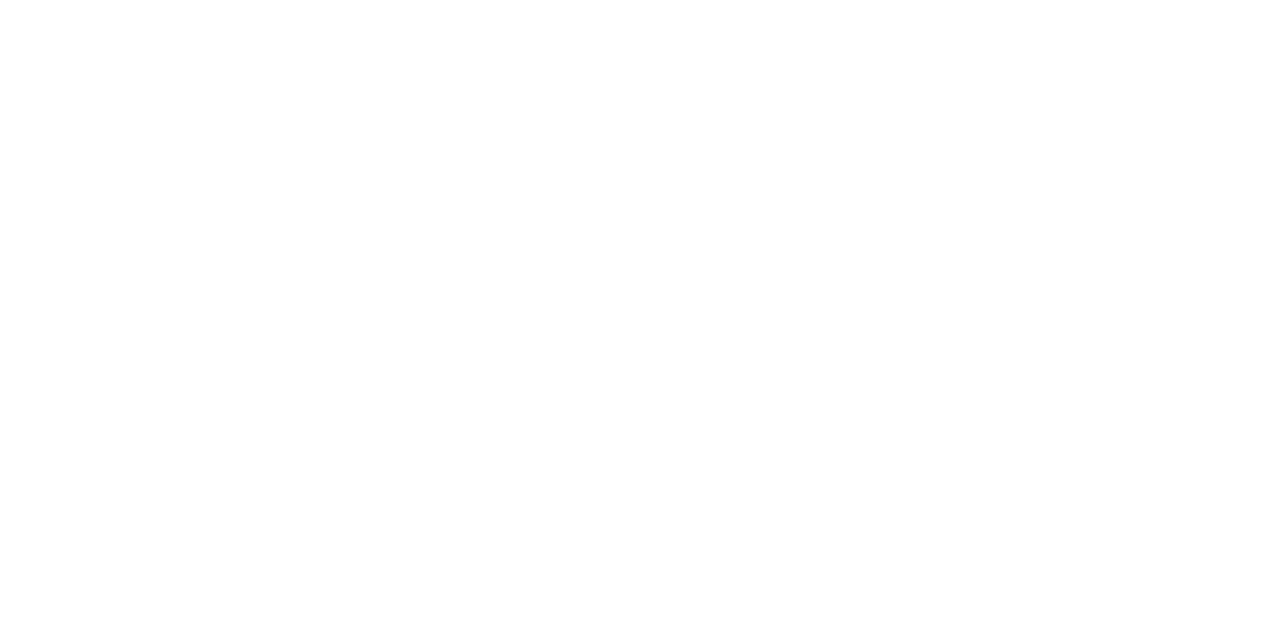
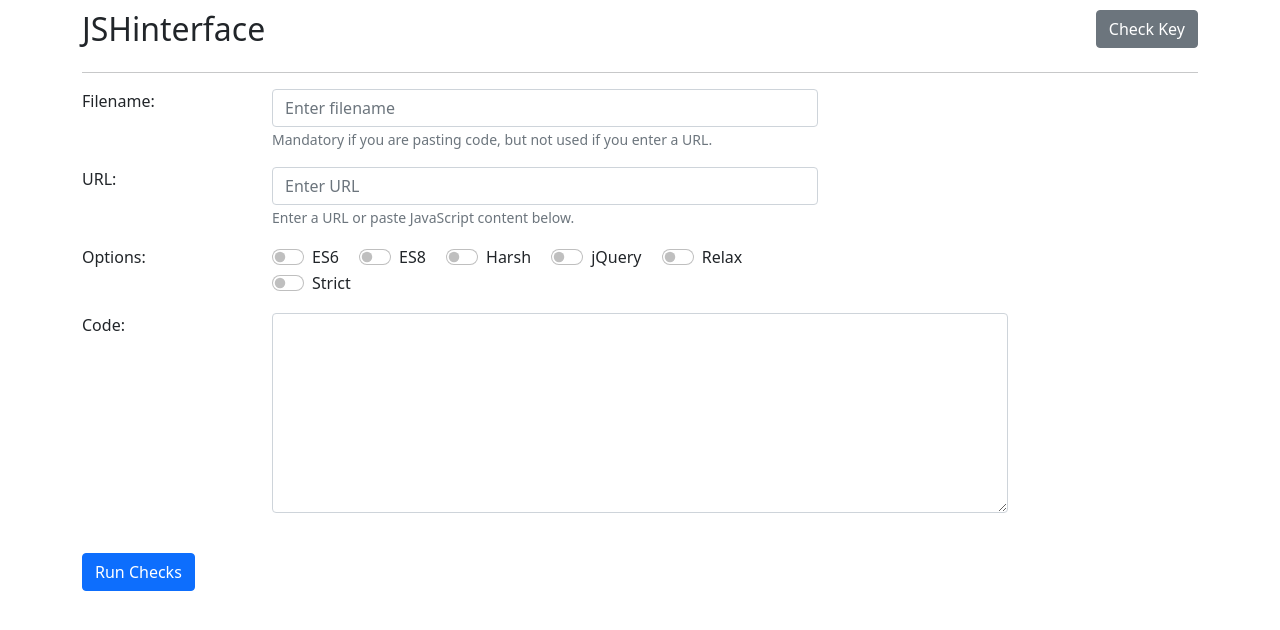
Before and after one commit to Mickyreegs/api-codealong, a plain HTML site: page index.html in a window 1280 px wide. Drawn offline with nearby package versions, Linux system fonts and the light colour scheme; files that its build step writes are made by us from their sources; a web font is replaced by a local one.

Commit message:
Add HTML and CSS from CI template

```diff
--- a/assets/style.css
+++ b/assets/style.css
@@ -0,0 +1,50 @@
+@font-face {
+    font-family: "Menlo";
+    font-style: normal;
+    font-weight: normal;
+    src: url("../fonts/Menlo-Regular.woff") format("woff");
+  }
+  @font-face {
+    font-family: "Menlo";
+    font-style: normal;
+    font-weight: bold;
+    src: url("../fonts/Menlo-Bold.woff") format("woff");
+  }
+  @font-face {
+    font-family: "Menlo";
+    font-style: italic;
+    font-weight: normal;
+    src: url("../fonts/Menlo-Italic.woff") format("woff");
+  }
+  @font-face {
+    font-family: "Menlo";
+    font-style: italic;
+    font-weight: bold;
+    src: url("../fonts/Menlo-BoldItalic.woff") format("woff");
+  }
+
+  ::-webkit-scrollbar {
+    -webkit-appearance: none;
+    width: 7px;
+  }
+
+  ::-webkit-scrollbar-thumb {
+    border-radius: 4px;
+    background-color: rgba(0, 0, 0, .5);
+    box-shadow: 0 0 1px rgba(255, 255, 255, .5);
+  }
+
+  body {
+      margin-top: 10px;
+  }
+
+  textarea
+  {
+     font-family: "Menlo", 'Courier New', Courier, monospace;
+     height: 25vh;
+  }
+
+  .modal-body {
+      max-height: 60vh;
+      overflow-y: scroll;
+  }
--- a/index.html
+++ b/index.html
@@ -1,11 +1,108 @@
 <!DOCTYPE html>
 <html lang="en">
+
 <head>
     <meta charset="UTF-8">
     <meta name="viewport" content="width=device-width, initial-scale=1.0">
-    <title>Document</title>
+    <link href="https://cdn.jsdelivr.net/npm/bootstrap@5.0.0-beta2/dist/css/bootstrap.min.css" rel="stylesheet"
+        integrity="sha384-BmbxuPwQa2lc/FVzBcNJ7UAyJxM6wuqIj61tLrc4wSX0szH/Ev+nYRRuWlolflfl" crossorigin="anonymous">
+    <link rel="stylesheet" href="https://cdnjs.cloudflare.com/ajax/libs/font-awesome/5.15.0/css/all.min.css">
+    <link rel="stylesheet" href="assets/css/style.css">
+    <title>JSHint Front End</title>
 </head>
+
 <body>
+    <div class="container">
+        <div class="row">
+            <div class="col-md-10">
+                <h2>JSHinterface</h2>
+            </div>
+            <div class="col-md-2 text-end">
+                <button id="status" class="btn btn-secondary">Check Key</button>
+            </div>
+        </div>
+        <div class="row">
+            <div class="col"><hr></div>
+        </div>
+        <div class="row">
+            <div class="col">
+                <form id="checksform">
+                    <div class="row mb-3">
+                        <label for="filename" class="col-2 form-label">Filename:</label>
+                        <div class="col-6">
+                            <input class="form-control" aria-describedby="fileHelp" placeholder="Enter filename" id="filename" name="filename" type="text">
+                            <small id="fileHelp" class="form-text">Mandatory if you are pasting code, but not used if you enter a URL.</small>
+                        </div>
+                    </div>
+                    <div class="row mb-3">
+                        <label for="url" class="col-2 form-label">URL:</label>
+                        <div class="col-6">
+                            <input class="form-control" aria-describedby="urlHelp" placeholder="Enter URL" id="url" name="url" type="url">
+                            <small id="urlHelp" class="form-text">Enter a URL or paste JavaScript content below.</small>
+                        </div>
+                    </div>
+                    <div class="row mb-3">
+                        <label for="options" class="col-2 form-label">Options:</label>
+                        <div class="col-6">
+                            <div class="form-check form-switch form-check-inline">
+                                <input class="form-check-input" name="options" type="checkbox" value="es6">
+                                <label class="form-check-label" for="flexSwitchCheckDefault">ES6</label>
+                            </div>
+                            <div class="form-check form-switch form-check-inline">
+                                <input class="form-check-input" name="options" type="checkbox" value="es8">
+                                <label class="form-check-label" for="flexSwitchCheckDefault">ES8</label>
+                            </div>
+                            <div class="form-check form-switch form-check-inline">
+                                <input class="form-check-input" name="options" type="checkbox" value="harsh">
+                                <label class="form-check-label" for="flexSwitchCheckDefault">Harsh</label>
+                            </div>
+                            <div class="form-check form-switch form-check-inline">
+                                <input class="form-check-input" name="options" type="checkbox" value="jquery">
+                                <label class="form-check-label" for="flexSwitchCheckDefault">jQuery</label>
+                            </div>
+                            <div class="form-check form-switch form-check-inline">
+                                <input class="form-check-input" name="options" type="checkbox" value="relax">
+                                <label class="form-check-label" for="flexSwitchCheckDefault">Relax</label>
+                            </div>
+                            <div class="form-check form-switch form-check-inline">
+                                <input class="form-check-input" name="options" type="checkbox" value="strict">
+                                <label class="form-check-label" for="flexSwitchCheckDefault">Strict</label>
+                            </div>
+                        </div>
+                    </div>
+                    <div class="row mb-3">
+                        <label for="code" class="col-2 form-label">Code:</label>
+                        <div class="col-8">
+                            <textarea class="form-control" id="code" name="code"></textarea><br>
+                        </div>
+                    </div>
+                </form>
+                <button class="btn btn-primary text-start" id="submit">Run Checks</button>
+            </div>
+        </div>
+    </div>
 
+    <!-- Modal 1 -->
+    <div class="modal" id="resultsModal" tabindex="-1">
+        <div class="modal-dialog">
+            <div class="modal-content">
+                <div class="modal-header">
+                    <h5 class="modal-title" id="resultsModalTitle"></h5>
+                    <button type="button" class="btn-close" data-bs-dismiss="modal" aria-label="Close"></button>
+                </div>
+                <div class="modal-body" id="results-content">
+                </div>
+                <div class="modal-footer">
+                    <button type="button" class="btn btn-secondary" data-bs-dismiss="modal">Close</button>
+                </div>
+            </div>
+        </div>
+    </div>
+
+    <script src="https://cdn.jsdelivr.net/npm/bootstrap@5.0.0-beta2/dist/js/bootstrap.bundle.min.js"
+        integrity="sha384-b5kHyXgcpbZJO/tY9Ul7kGkf1S0CWuKcCD38l8YkeH8z8QjE0GmW1gYU5S9FOnJ0"
+        crossorigin="anonymous"></script>
+    <script src="assets/js/script.js"></script>
 </body>
+
 </html>
```
